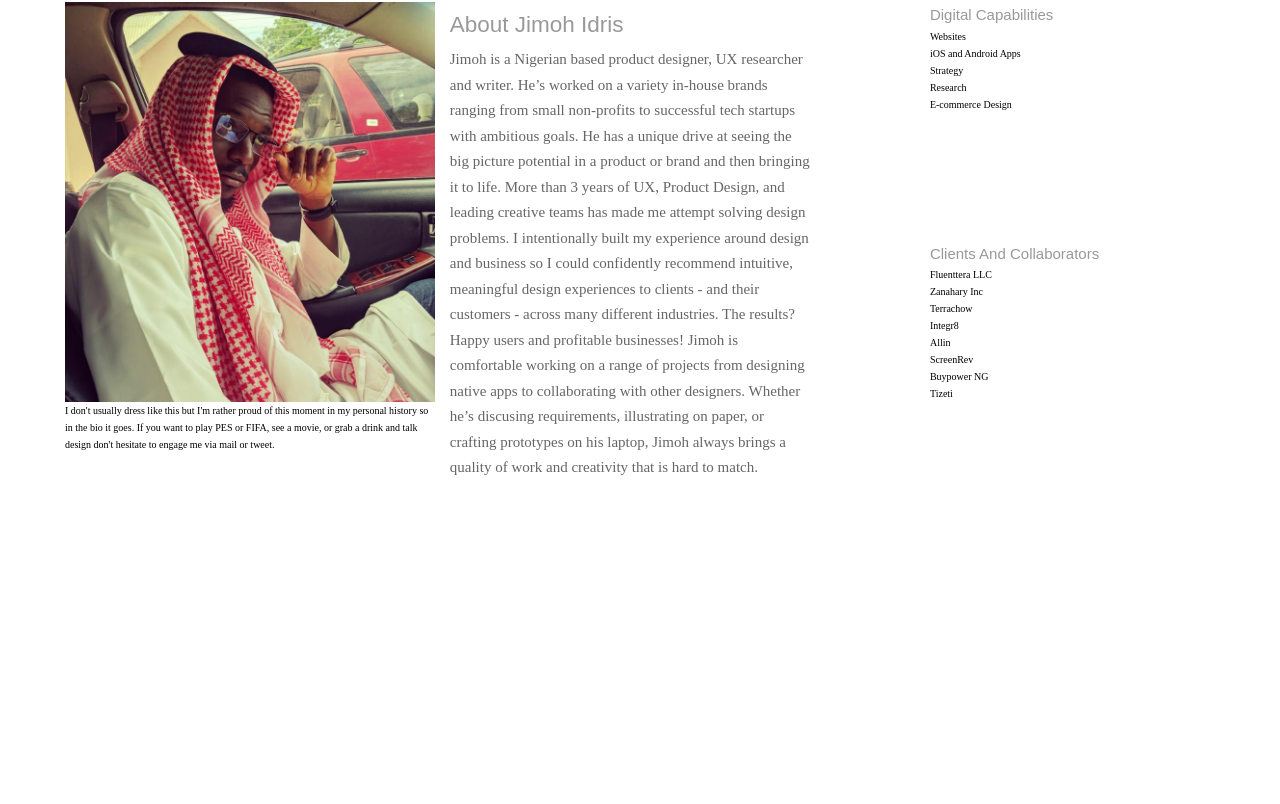
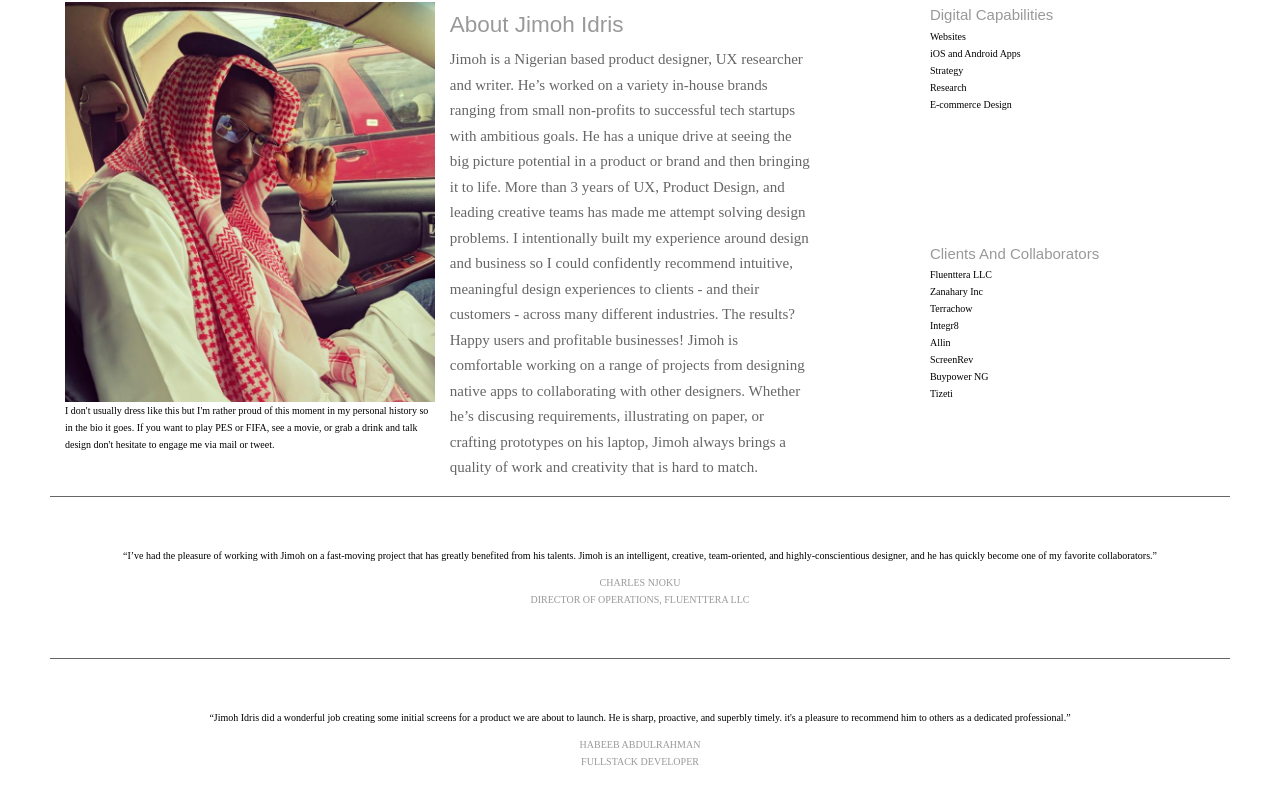
Before and after one commit to Haroonabdulrazaq/Idrisportfolio, a React (Create React App) app: page / in a window 1280 px wide. Shown: the part 823-1627 px from the top of the page. Before the commit the page ends 1369 px from the top, so only its background shows below. Built offline with nearby package versions, Linux system fonts and the light colour scheme; a web font is replaced by a local one.

Commit message:
Finished Testimony

```diff
--- a/src/components/about/About.js
+++ b/src/components/about/About.js
@@ -1,6 +1,6 @@
 import React from 'react';
+import Testimony from "./Testimony";
 import aboutData from './data';
-// import idrisdubai from '../../assets/images/Idrisdubai.jpeg';
 import "./about.scss";
 
 
@@ -47,6 +47,7 @@ const About = () => {
             </div>
           </article>
         </div>
+        <Testimony testimonies={aboutData.testimonies} />
       </main>
     </div>
   )
--- /dev/null
+++ b/src/components/about/Testimony.js
@@ -0,0 +1,26 @@
+import React from 'react';
+import "./Testimony.scss";
+
+const Testimony = (props) => {
+  const {testimonies} = props;
+  console.log("Props Value", props);
+  return (
+    <section className="testimony-wrapper">
+      <div>
+        {testimonies.map((testimony)=> (
+          <div key={testimony.name} className="testimony">
+            <div className="testimony-text">
+              {testimony.text}
+            </div>
+            <div className="testimony-name">
+              <p>{testimony.name}</p>
+              <p>{testimony.position}</p>
+            </div>
+          </div>
+        ))}
+      </div>
+    </section>
+  )
+}
+
+export default Testimony;
--- /dev/null
+++ b/src/components/about/Testimony.scss
@@ -0,0 +1,22 @@
+@import "../../assets/stylesheets/flexPoint.scss";
+@import "../../assets/stylesheets/mediaQuery.scss";
+@import "../../assets/stylesheets/utils.scss";
+
+.testimony-wrapper {
+  width: 100%;
+  min-height: 50vh;
+}
+
+.testimony {
+  border-top: 1px solid $more-grey;
+  padding: 5rem;
+  text-align: center;
+}
+
+.testimony-text {
+  margin-bottom: 1rem;
+}
+.testimony-name {
+  color: $very-grey;
+  text-transform: uppercase;
+}
--- a/src/components/about/data.js
+++ b/src/components/about/data.js
@@ -7,6 +7,21 @@ const aboutData = {
   dress: "I don't usually dress like this but I'm rather proud of this moment in my personal history so in the bio it goes. If you want to play PES or FIFA, see a movie, or grab a drink and talk design don't hesitate to engage me via mail or tweet.",
   digital: ["Websites", "iOS and Android Apps", "Strategy", "Research", "E-commerce Design"],
   clients:["Fluenttera LLC", "Zanahary Inc", "Terrachow", "Integr8", "Allin", "ScreenRev", "Buypower NG", "Tizeti"],
+  testimonies: [
+    {
+      text: "“I’ve had the pleasure of working with Jimoh on a fast-moving project that has greatly benefited from his talents. Jimoh is an intelligent, creative, team-oriented, and highly-conscientious designer, and he has quickly become one of my favorite collaborators.”",
+      name: "CHARLES NJOKU",
+      position: "DIRECTOR OF OPERATIONS, FLUENTTERA LLC",
+    },
+    {
+      text: "“Jimoh Idris did a wonderful job creating some initial screens for a product we are about to launch. He is sharp, proactive, and superbly timely. it's a pleasure to recommend him to others as a dedicated professional.”",
+      name: "HABEEB ABDULRAHMAN",
+      position: "FULLSTACK DEVELOPER",
+    },
+
+
+  ]
+
 }
 
 export default aboutData;
```
Also changed, not shown: src/components/about/Contact.js (added).
